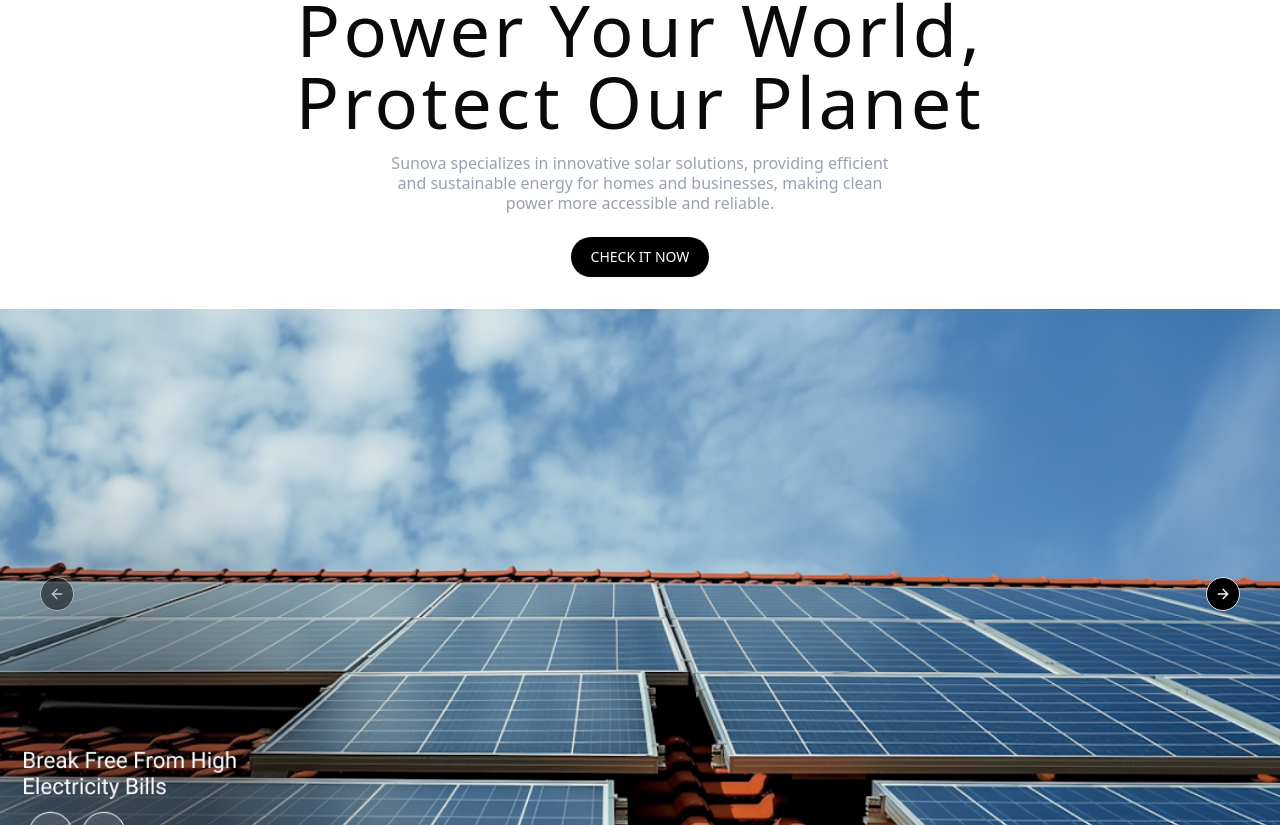
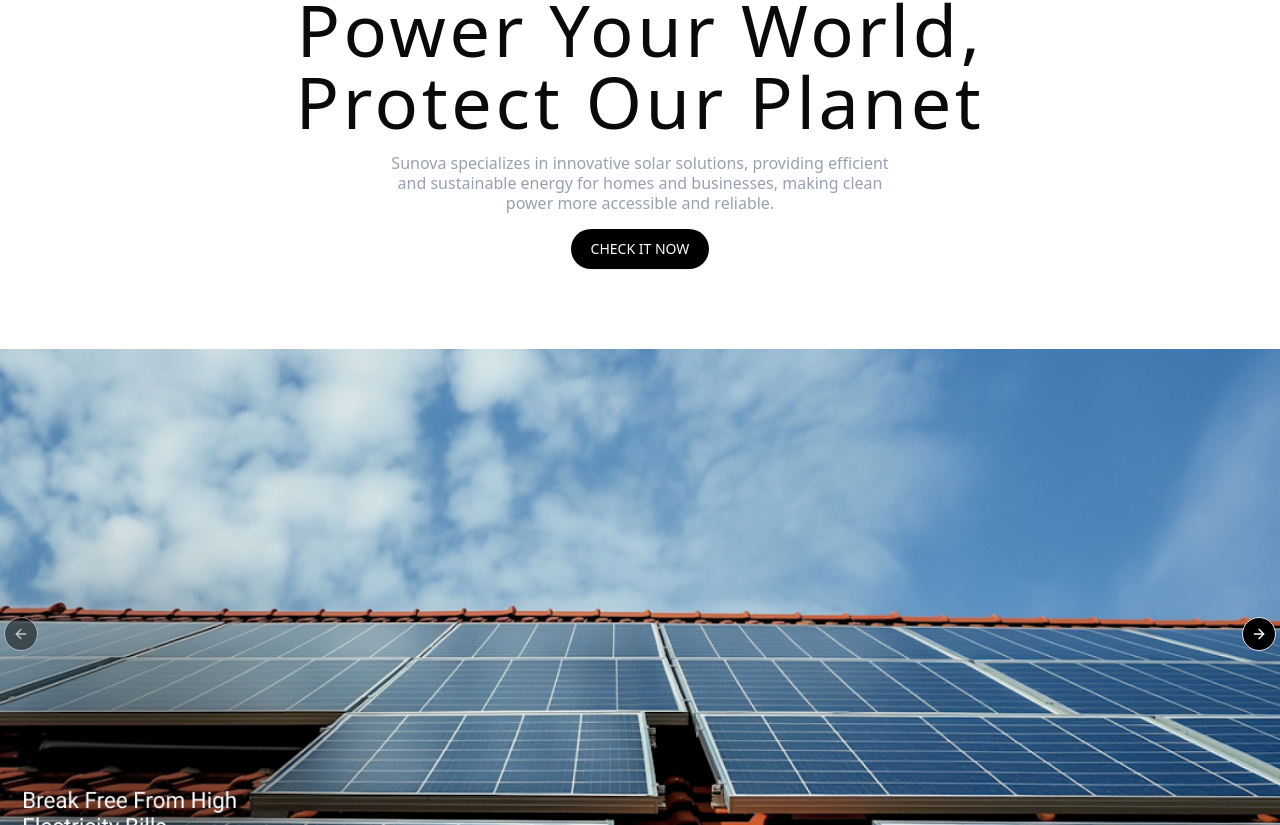
Before and after one commit to Kaveeshala/landing-page2, a Next.js app: page / in a window 1280 px wide. Shown: the part 195-1020 px from the top of the page. Built offline with nearby package versions, Linux system fonts and the light colour scheme.

Commit message:
make changes in font and marging in hero section

```diff
--- a/app/components/HeroSection.jsx
+++ b/app/components/HeroSection.jsx
@@ -1,6 +1,4 @@
 "use client";
-
-import * as React from "react";
 import { Carousel, CarouselContent, CarouselItem, CarouselNext, CarouselPrevious } from "@/components/ui/carousel";
 import Image from "next/image";
 import { Button } from "@/components/ui/button";
@@ -14,24 +12,23 @@ const images = [
 export default function HeroSection() {
   return (
     <div className="flex flex-col items-center justify-center text-center mt-30">
-      <h1 className="text-7xl tracking-wider">Power Your World,</h1>
-      <h1 className="text-7xl tracking-wider">Protect Our Planet</h1>
+      <h1 className="text-7xl tracking-wider font-roboto font-normal">Power Your World,</h1>
+      <h1 className="text-7xl tracking-wider font-roboto font-normal">Protect Our Planet</h1>
 
-      <p className="max-w-lg text-base font-roboto leading-tight text-gray-400 mt-4">
-        Sunova specializes in innovative solar solutions, providing efficient and sustainable energy for homes and businesses, making clean power more accessible and reliable.
+      <p className="max-w-lg text-base font-roboto leading-tight font-roboto font-light text-gray-400 mt-4">
+        Sunova specializes in innovative solar solutions, providing efficient <br /> and sustainable energy for homes and businesses, making clean <br /> power more accessible and reliable.
       </p>
 
-      <Button className="bg-black text-white px-5 py-5 rounded-full mt-6">
+      <Button className="bg-black text-white font-inter font-normal px-5 py-5 rounded-full mt-4">
         CHECK IT NOW
       </Button>
 
-      {/* Image carousel with fixed buttons */}
-      <div className="relative w-screen mt-8">
-        <Carousel className="w-full  mx-auto"> {/* Centered Carousel */}
+      <div className="relative w-screen mt-20">
+        <Carousel className="w-full mx-auto">
           <CarouselContent>
             {images.map((src, index) => (
               <CarouselItem key={index} className="w-full">
-                <div className="w-full h-[570px]"> {/* Set fixed height */}
+                <div className="w-full h-[570px]">
                   <Image
                     src={src}
                     alt={`Slide ${index + 1}`}
@@ -45,8 +42,8 @@ export default function HeroSection() {
             ))}
           </CarouselContent>
 
-          <CarouselPrevious className="absolute left-10 top-1/2 transform -translate-y-1/2 bg-black text-white p-4 rounded-full" />
-          <CarouselNext className="absolute right-10 top-1/2 transform -translate-y-1/2 bg-black text-white p-4 rounded-full" />
+          <CarouselPrevious className="absolute left-1 top-1/2 transform -translate-y-1/2 bg-black text-white p-4 rounded-full" />
+          <CarouselNext className="absolute right-1 top-1/2 transform -translate-y-1/2 bg-black text-white p-4 rounded-full" />
 
         </Carousel>
       </div>
--- a/app/globals.css
+++ b/app/globals.css
@@ -39,7 +39,7 @@
   --sidebar-border: oklch(0.922 0 0);
   --sidebar-ring: oklch(0.708 0 0);
 
-  --font-family: 'Roboto', sans-serif ,  'Inter';
+  --font-family: 'Roboto', sans-serif ,'Inter';
 }
 
 .dark {
--- a/app/layout.js
+++ b/app/layout.js
@@ -1,5 +1,4 @@
-import { Roboto } from "next/font/google";
-import { Inter } from "next/font/google";
+import { Inter, Roboto } from "next/font/google";
 import "./globals.css";
 import Navbar from "./components/Navbar";
 import Footer from "./components/Footer";
@@ -7,11 +6,14 @@ import Footer from "./components/Footer";
 const roboto = Roboto({
   variable: "--font-roboto",
   subsets: ["latin"],
+  weight: ["300","400"],
 });
 
 const inter = Inter ({
-  subsets: ['latin'],
-  weight: "400"
+  variable: "--font-inter",
+  subsets: ["latin"],
+  weight: ["400"],
+
 });
 
 
@@ -24,7 +26,7 @@ export default function RootLayout({ children }) {
   return (
     <html lang="en">
       <body
-        className={`${roboto.variable} antialiased`}
+        className={`${roboto.variable} ${inter.variable} antialiased`}
       >
         <Navbar className={`${inter.className}`}/>
         {children}
```
